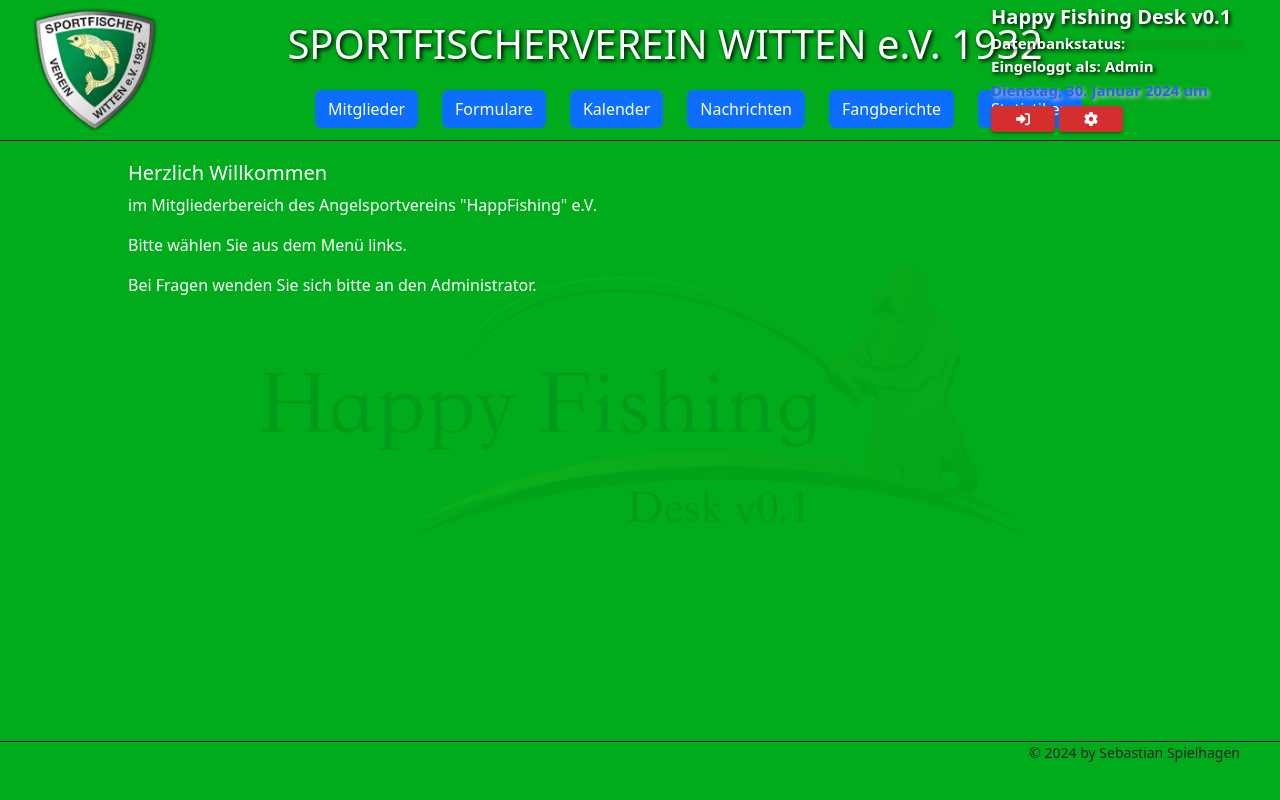
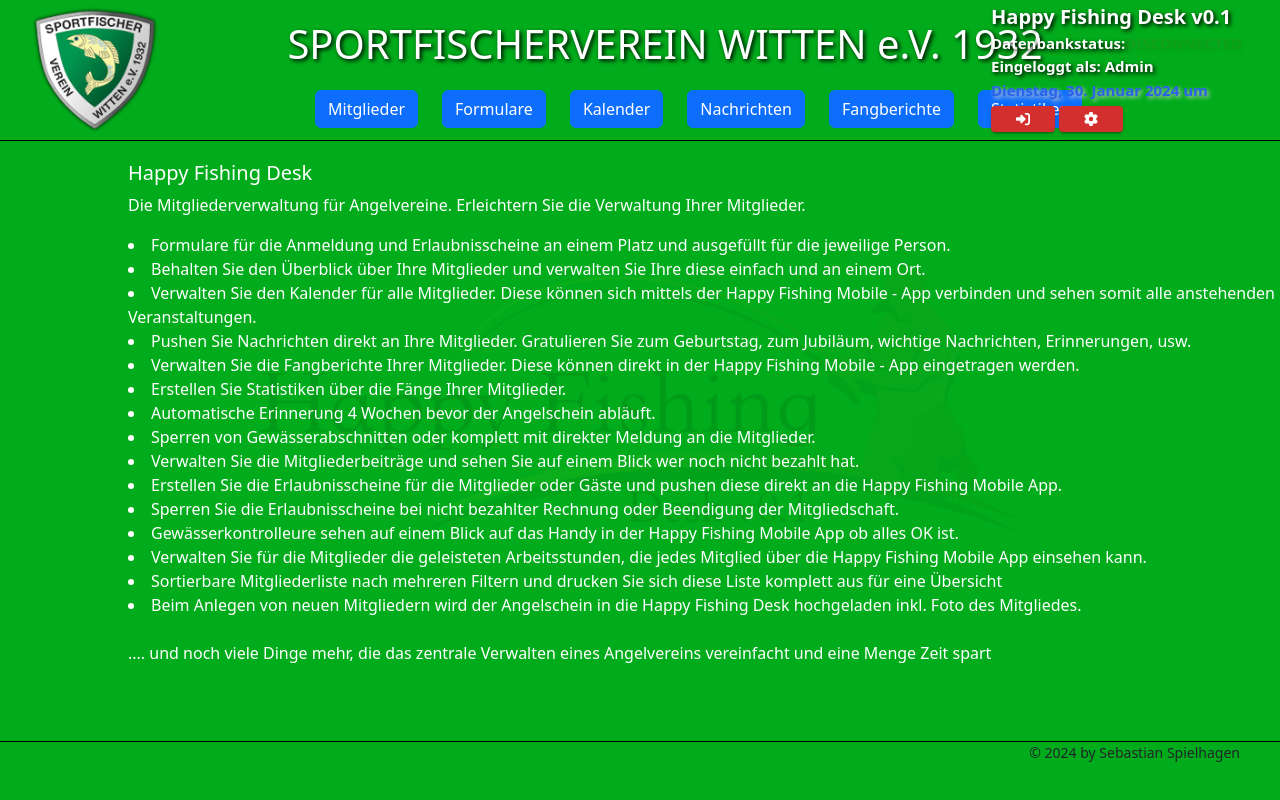
Before and after one commit to SebastianSpielhagen/HappFishingDesk, a React (Vite) app in the folder frontend/: page / in a window 1280 px wide. Built offline with nearby package versions, Linux system fonts and the light colour scheme; no server answers.

Commit message:
add intro

```diff
--- a/frontend/src/components/HomePage.tsx
+++ b/frontend/src/components/HomePage.tsx
@@ -8,10 +8,24 @@
             <div className="div">
                 <div className="homepage-img"></div>
                 <div className="homepage-text">
-                    <h5>Herzlich Willkommen</h5>
-                    <p>im Mitgliederbereich des Angelsportvereins "HappFishing" e.V.</p>
-                    <p>Bitte wählen Sie aus dem Menü links.</p>
-                    <p>Bei Fragen wenden Sie sich bitte an den Administrator.</p>
+                    <h5>Happy Fishing Desk</h5>
+                    <p>Die Mitgliederverwaltung für Angelvereine. Erleichtern Sie die Verwaltung Ihrer Mitglieder.</p>
+                    <li>Formulare für die Anmeldung und Erlaubnisscheine an einem Platz und ausgefüllt für die jeweilige Person.</li>
+                    <li>Behalten Sie den Überblick über Ihre Mitglieder und verwalten Sie Ihre diese einfach und an einem Ort.</li>
+                    <li>Verwalten Sie den Kalender für alle Mitglieder. Diese können sich mittels der Happy Fishing Mobile - App verbinden und sehen somit alle anstehenden Veranstaltungen.</li>
+                    <li>Pushen Sie Nachrichten direkt an Ihre Mitglieder. Gratulieren Sie zum Geburtstag, zum Jubiläum, wichtige Nachrichten, Erinnerungen, usw.</li>
+                    <li>Verwalten Sie die Fangberichte Ihrer Mitglieder. Diese können direkt in der Happy Fishing Mobile - App eingetragen werden.</li>
+                    <li>Erstellen Sie Statistiken über die Fänge Ihrer Mitglieder.</li>
+                    <li>Automatische Erinnerung 4 Wochen bevor der Angelschein abläuft.</li>
+                    <li>Sperren von Gewässerabschnitten oder komplett mit direkter Meldung an die Mitglieder.</li>
+                    <li>Verwalten Sie die Mitgliederbeiträge und sehen Sie auf einem Blick wer noch nicht bezahlt hat.</li>
+                    <li>Erstellen Sie die Erlaubnisscheine für die Mitglieder oder Gäste und pushen diese direkt an die Happy Fishing Mobile App.</li>
+                    <li>Sperren Sie die Erlaubnisscheine bei nicht bezahlter Rechnung oder Beendigung der Mitgliedschaft.</li>
+                    <li>Gewässerkontrolleure sehen auf einem Blick auf das Handy in der Happy Fishing Mobile App ob alles OK ist.</li>
+                    <li>Verwalten Sie für die Mitglieder die geleisteten Arbeitsstunden, die jedes Mitglied über die Happy Fishing Mobile App einsehen kann.</li>
+                    <li>Sortierbare Mitgliederliste nach mehreren Filtern und drucken Sie sich diese Liste komplett aus für eine Übersicht</li>
+                    <li>Beim Anlegen von neuen Mitgliedern wird der Angelschein in die Happy Fishing Desk hochgeladen inkl. Foto des Mitgliedes.</li><br/>
+                    <p>.... und noch viele Dinge mehr, die das zentrale Verwalten eines Angelvereins vereinfacht und eine Menge Zeit spart</p>
                 </div>
 
             </div>
```
